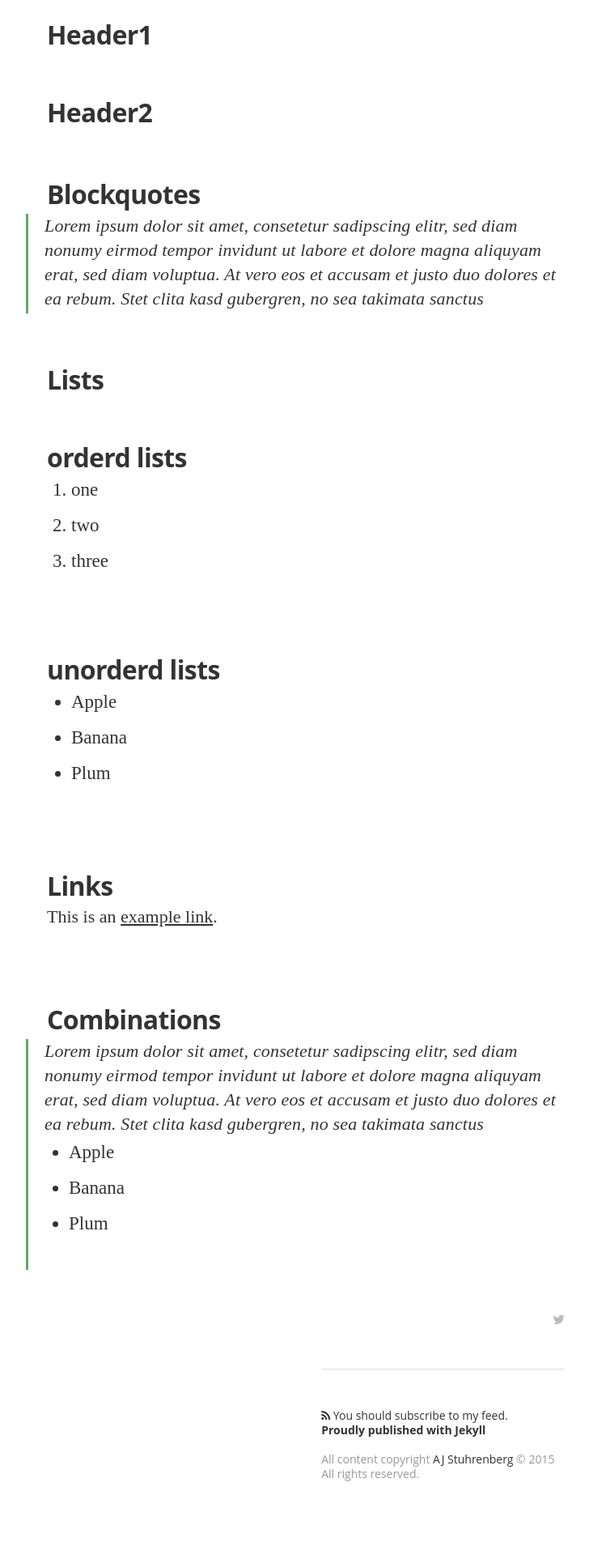
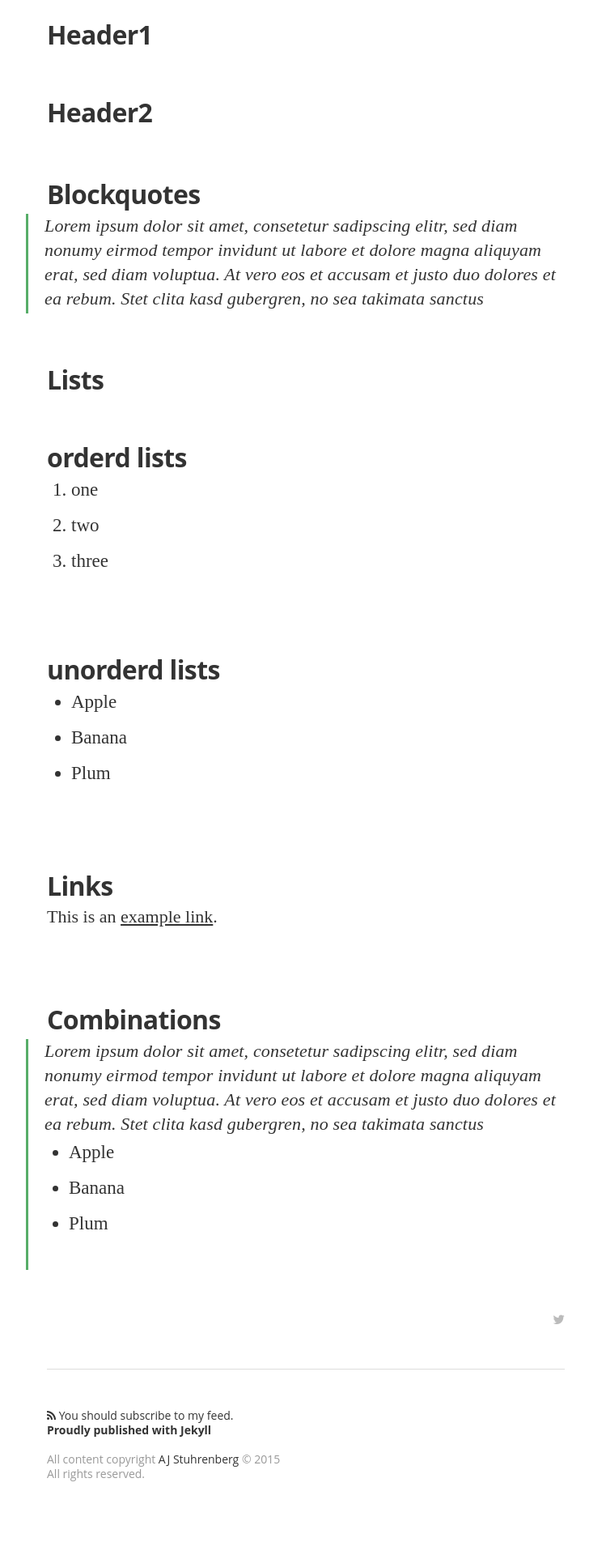
Before and after one commit to aj9045/aj9045.github.io, a Jekyll site: the page built from _posts/2014-11-30-mediator_features.md, in a window 1280 px wide. Shown: the part 960-2880 px from the top of the page at 81% size, without its empty margins (262-990 px from the left). Built offline with Jekyll 4.4.1, drawn with Linux system fonts in a browser that asks for light colours; nearby versions of some CDN libraries; some web fonts are replaced; Markdown is read by kramdown in place of the engine named in the settings.

Commit message:
change isRight to float none and 100% width so it will take up the whole bottom bit of post

```diff
--- a/css/main.sass
+++ b/css/main.sass
@@ -520,8 +520,7 @@ body
         &.published
           color: #999
     .isRight
-      float: right
-      width: 47%
+      width: 100%
       @include box-sizing(border-box)
       @include respond-to(800)
         width: 100%
```
Also changed, not shown: 2 other files.
